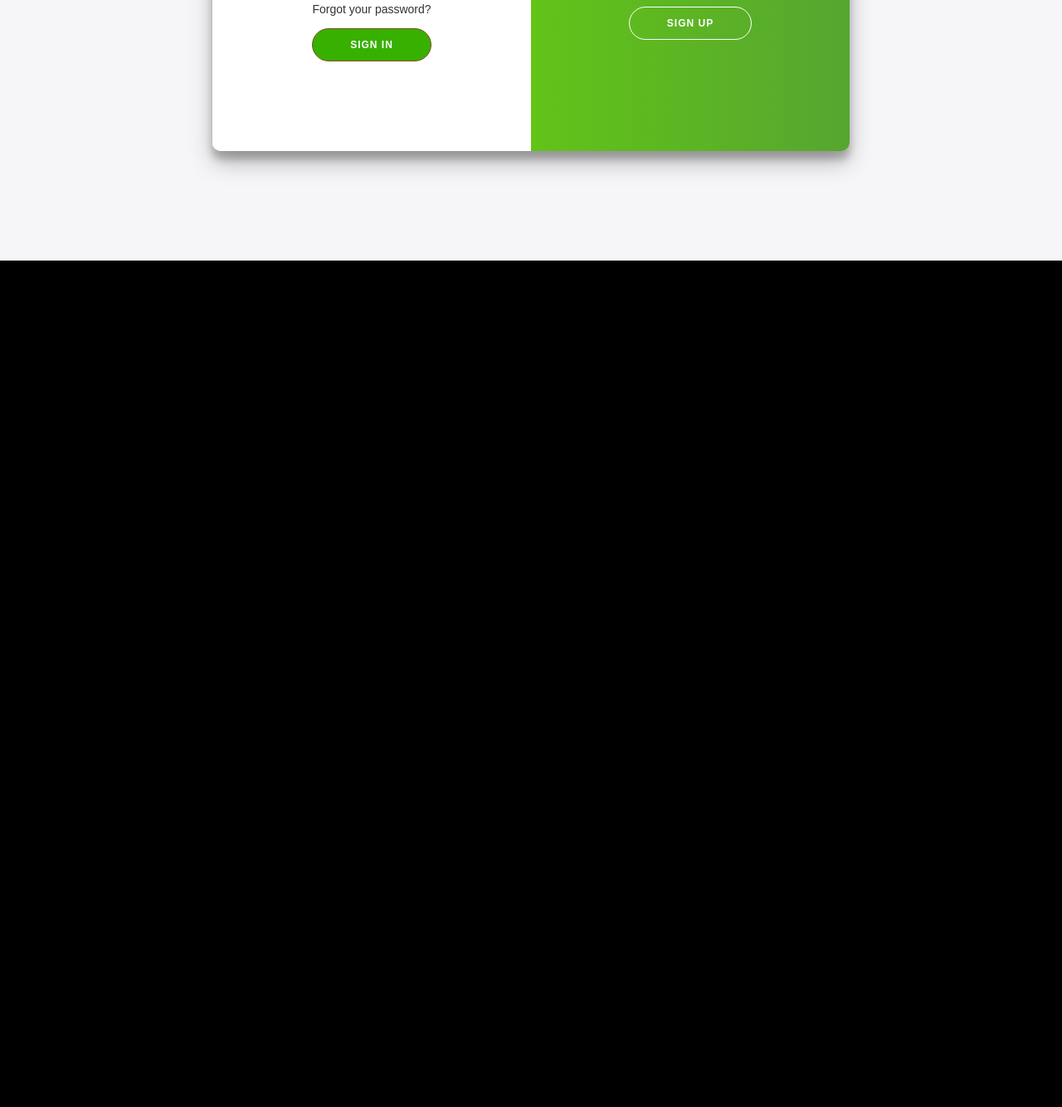
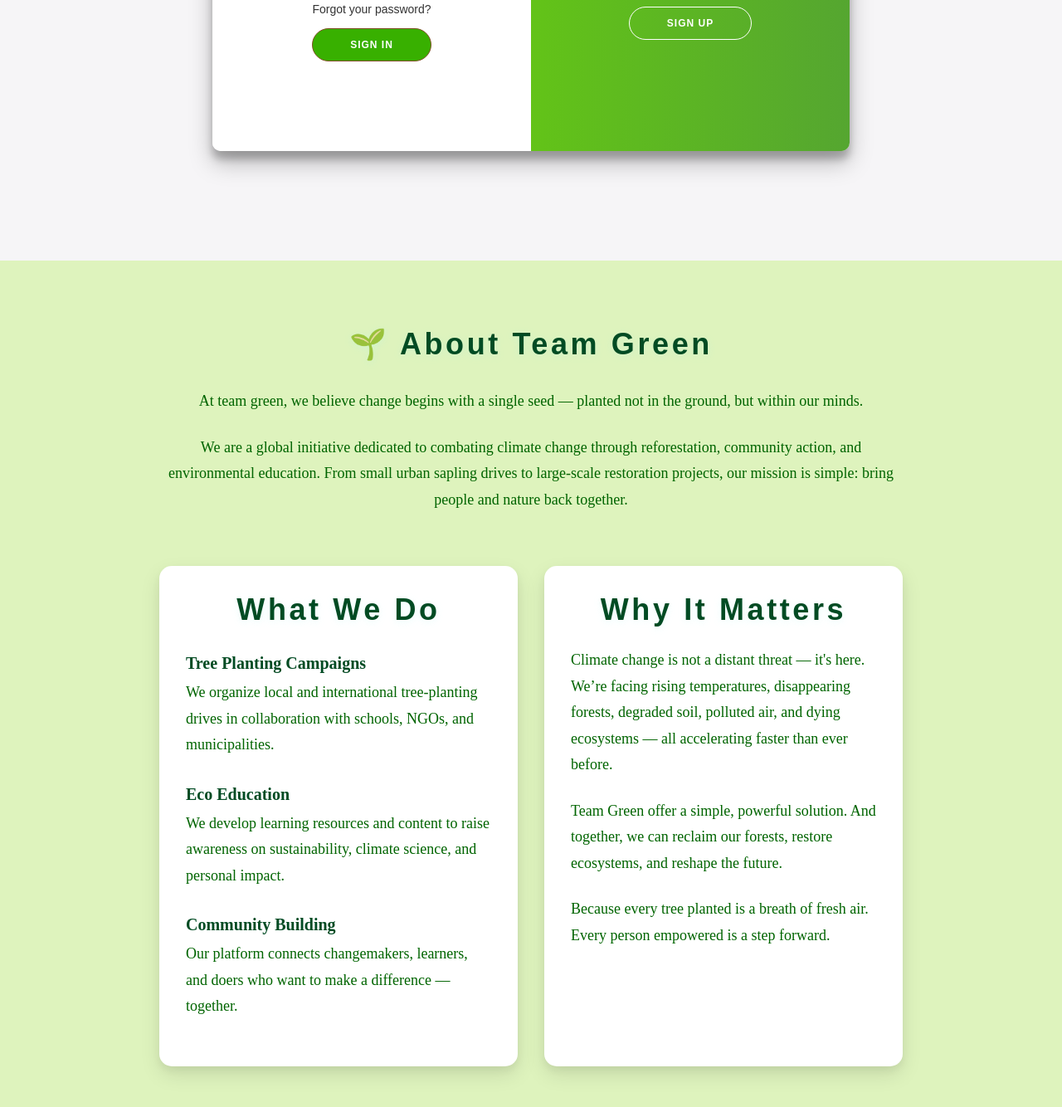
Before and after one commit to Vintage-Vivek/Green-IBM, a plain HTML site: page index.html in a window 1280 px wide. Shown: the part 1286-2620 px from the top of the page at 83% size. Before the commit the page ends 1600 px from the top, so only its background shows below. Drawn offline with Linux system fonts and the light colour scheme.

Commit message:
Add about section - with cards

```diff
--- a/index.html
+++ b/index.html
@@ -92,6 +92,43 @@
     </div>
     <!-- login ends -->
 
+    <!-- About section starts -->
+    <div class="about-section-container">
+        <div class="about-section-inner-wrapper">
+            <div class="about-team-green">
+                <h1>🌱 About Team Green</h1>
+                <p>At team green, we believe change begins with a single seed — planted not in the ground, but within our minds.</p>
+                <p>We are a global initiative dedicated to combating climate change through reforestation, community action, and environmental education. From small urban sapling drives to large-scale restoration projects, our mission is simple: bring people and nature back together.</p>
+            </div>
+
+            <div class="about-cards-container">
+                <div class="about-card what-we-do">
+                    <h1>What We Do</h1>
+                    <dl>
+                        <dt>Tree Planting Campaigns</dt>
+                        <dd>We organize local and international tree-planting drives in collaboration with schools, NGOs, and municipalities.</dd>
+
+                        <dt>Eco Education</dt>
+                        <dd>We develop learning resources and content to raise awareness on sustainability, climate science, and personal impact.</dd>
+
+                        <dt>Community Building</dt>
+                        <dd>Our platform connects changemakers, learners, and doers who want to make a difference — together.</dd>
+                    </dl>
+                </div>
+
+                <div class="about-card why-it-matters">
+                    <h1>Why It Matters</h1>
+                    <p>Climate change is not a distant threat — it's here. We’re facing rising temperatures, disappearing forests, degraded soil, polluted air, and dying ecosystems — all accelerating faster than ever before.</p>
+                    <p>
+                      Team Green offer a simple, powerful solution. And together, we can reclaim our forests, restore ecosystems, and reshape the future.
+                    </p>
+                    <p>Because every tree planted is a breath of fresh air. Every person empowered is a step forward.</p>
+                </div>
+            </div>
+        </div>
+    </div>
+    <!-- About section ends -->
+
     <script src="script.js"></script>
   </body>
 </html>
--- a/style.css
+++ b/style.css
@@ -438,3 +438,79 @@
   }
 }
 /* login section ends */
+
+
+/* about section starts */
+.about-section-container {
+    background-color: #def3bd;
+    padding: 3rem 1.5rem;
+    color: #006400;
+}
+
+@media (min-width: 768px) {
+    .about-section-container {
+        padding: 5rem 1.5rem;
+    }
+}
+
+.about-section-container h1 {
+    font-family: "Montserrat", sans-serif;
+    font-size: 2.25rem;
+    font-weight: 700;
+    color: #004b23;
+    text-align: center;
+    margin-bottom: 2rem;
+}
+
+.about-section-container p,
+.about-section-container dd {
+    font-size: 1.125rem;
+    line-height: 1.75;
+    margin-bottom: 1.5rem;
+}
+
+.about-section-container dt {
+    font-size: 1.25rem;
+    font-weight: 700;
+    color: #004b23;
+    margin-top: 2rem;
+    margin-bottom: 0.5rem;
+}
+
+.about-section-inner-wrapper {
+    max-width: 56rem;
+    margin-left: auto;
+    margin-right: auto;
+}
+
+.about-team-green {
+      text-align: center;
+}
+
+.about-cards-container {
+    display: flex;
+    flex-wrap: wrap;
+    gap: 2rem;
+    margin-top: 4rem;
+    justify-content: center;
+}
+
+.about-card {
+    background: #fff;
+    padding: 2rem;
+    border-radius: 15px;
+    box-shadow: 0 10px 25px rgba(0,0,0,0.1), 0 5px 10px rgba(0,0,0,0.05);
+    flex: 1;
+    min-width: 300px; /* Ensures cards don't get too squished */
+    transition: transform 0.3s ease, box-shadow 0.3s ease;
+}
+
+.about-card:hover {
+    transform: translateY(-10px);
+    box-shadow: 0 20px 35px rgba(0,0,0,0.15), 0 8px 15px rgba(0,0,0,0.1);
+}
+
+.about-card h1 {
+    margin-bottom: 1.5rem;
+}
+/* about section ends*/
```
Also changed, not shown: 2 other files.
